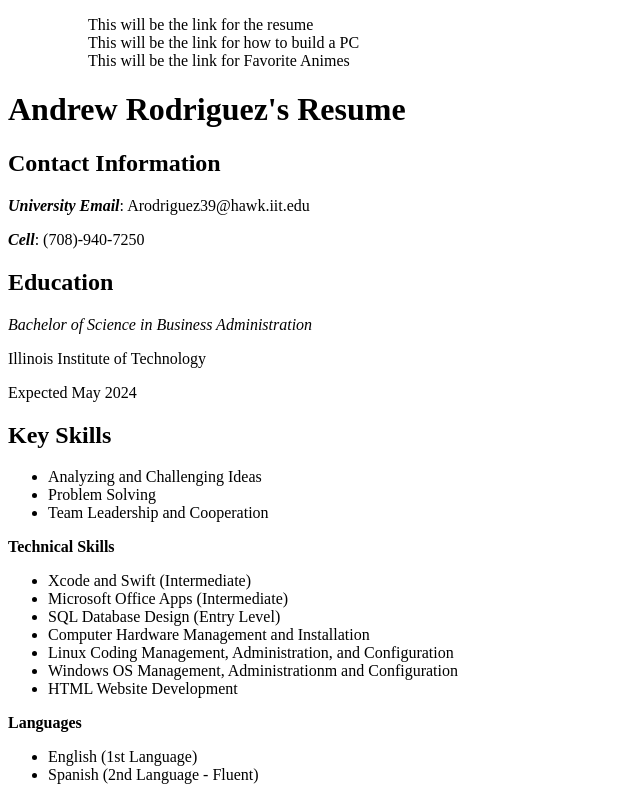
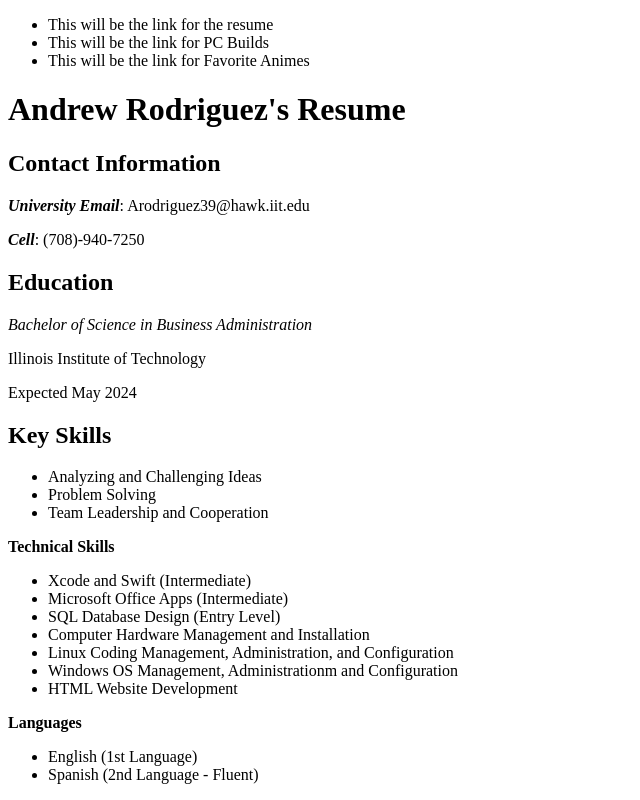
Before and after one commit to Arod39/ITMD361_project1, a plain HTML site: page index.html in a window 1280 px wide. Shown: the top 800 px of the page, without its empty margins (0-640 px from the left). Drawn offline with Linux system fonts and the light colour scheme.

Commit message:
Update 4
Fixed syntax errors for directory list

```diff
--- a/index.html
+++ b/index.html
@@ -11,9 +11,9 @@
     <header>
       <nav>
         <ul>
-          <ul>This will be the link for the resume</ul>
-          <ul>This will be the link for how to build a PC</ul>
-          <ul>This will be the link for Favorite Animes</ul>
+          <li>This will be the link for the resume</li>
+          <li>This will be the link for PC Builds</li>
+          <li>This will be the link for Favorite Animes</li>
         <ul>
       <nav>
     </header>
```
Also changed, not shown: pcbuilds.html (+6 -2 lines).
